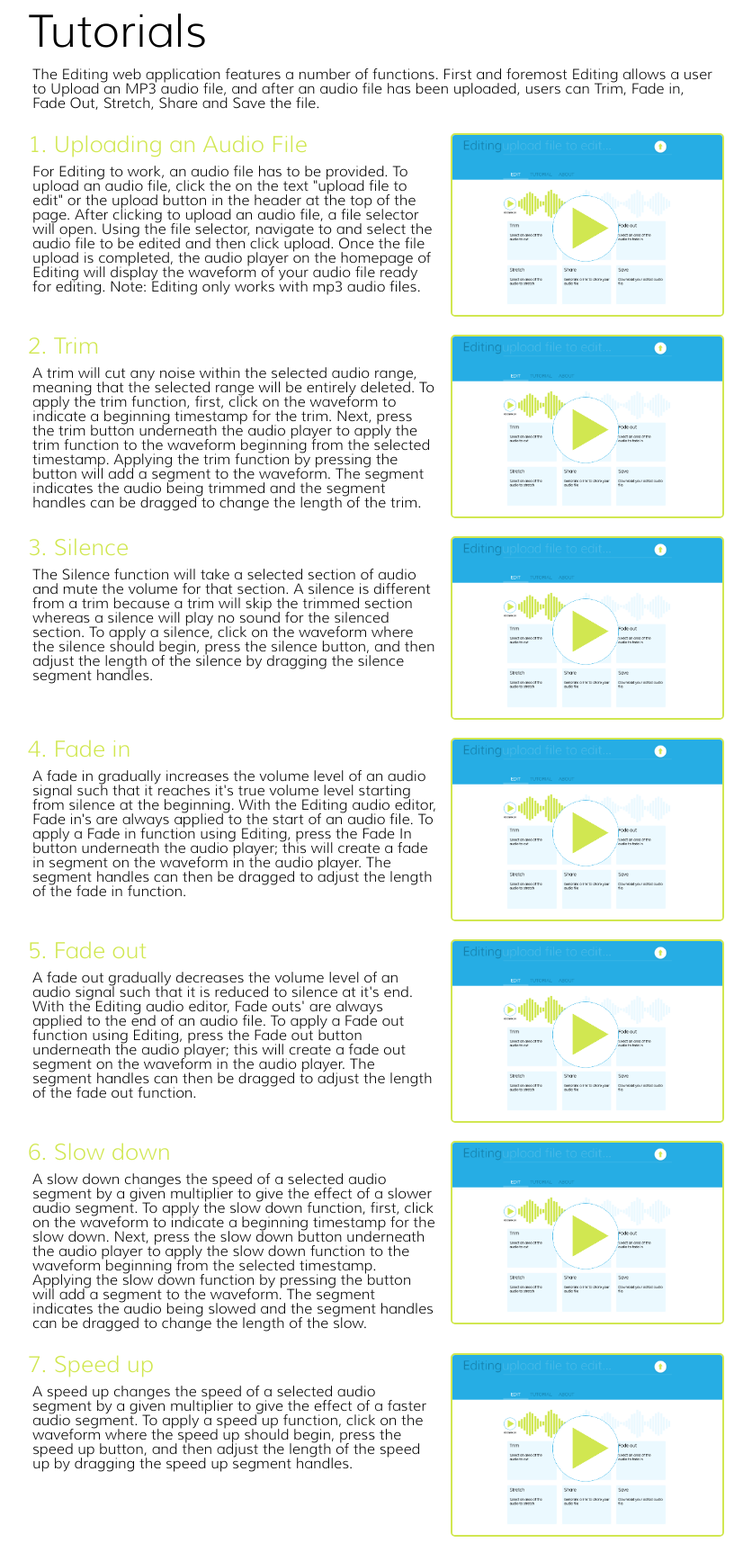
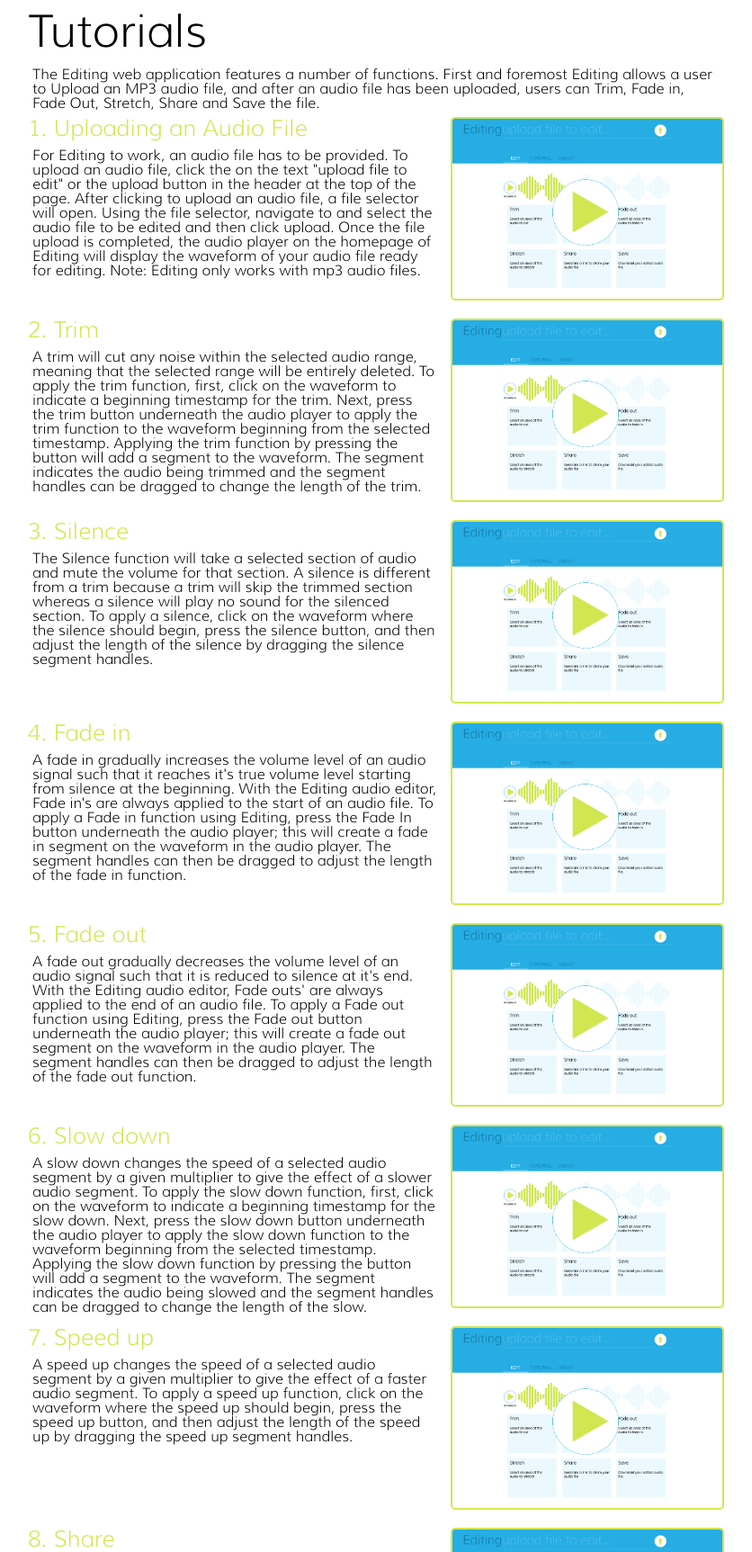
Before and after one commit to BTMorton/COMP6205---Web-Development, a PHP site: page /usermanual.html in a window 1280 px wide. Shown: the part 200-1925 px from the top of the page at 90% size, without its empty margins (222-1058 px from the left). Run offline with PHP 8.4, Linux system fonts and the light colour scheme; some libraries are stand-ins or nearby versions.

Commit message:
Fix how to space breaking

```diff
--- a/css/manual_style.css
+++ b/css/manual_style.css
@@ -102,7 +102,7 @@ header.fixed {
 }
 
 #wrapper p {
-	margin-bottom: 20px;
+	margin-bottom: 02px;
 	padding: 5px;
 }
 
@@ -144,6 +144,7 @@ header.fixed {
 	width: 600px;
 	padding: 10px;
 	margin-left: 75px;
+	display: inline-block;
 }
 
 #stories .howto ul {
```
